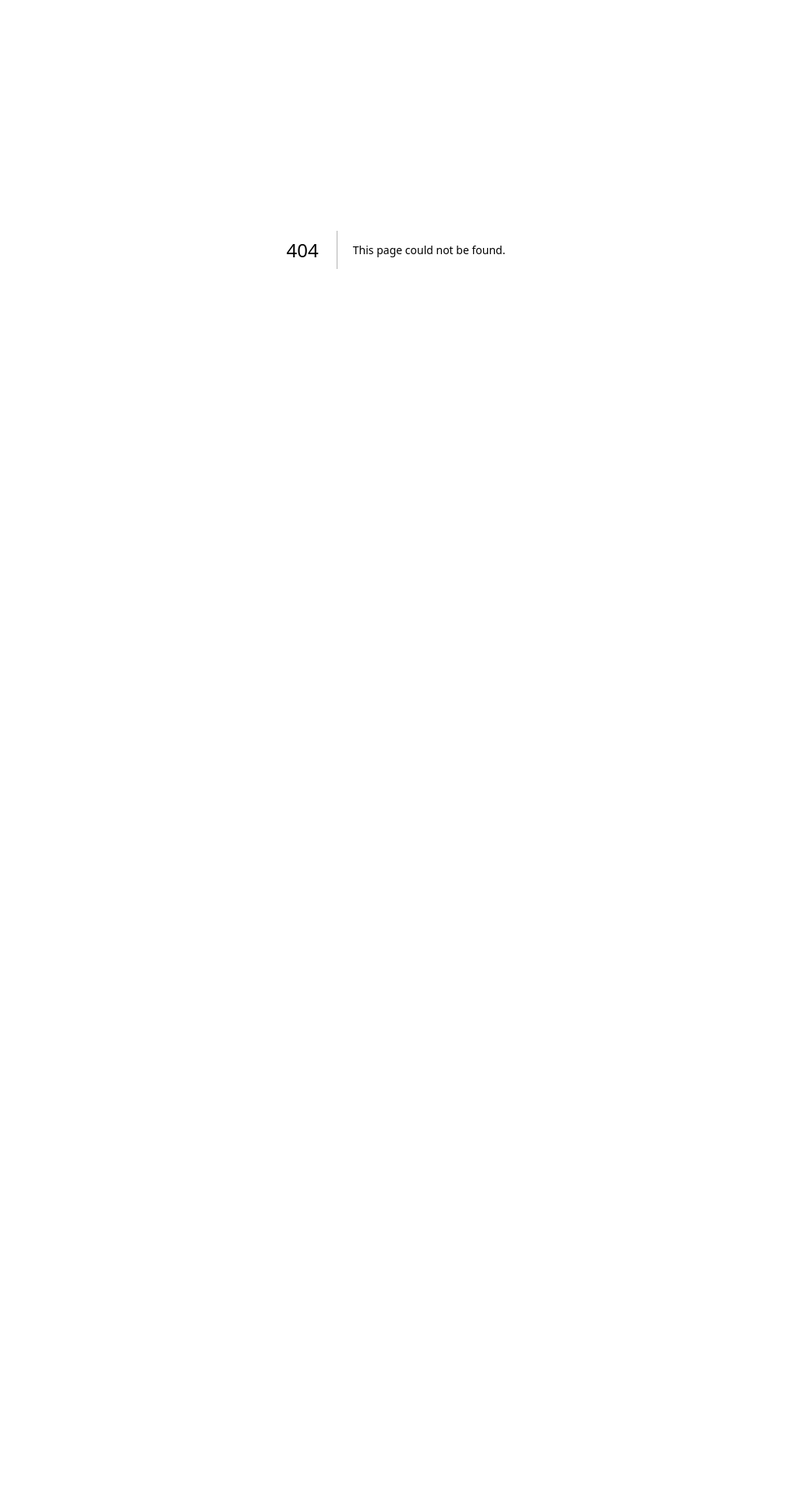
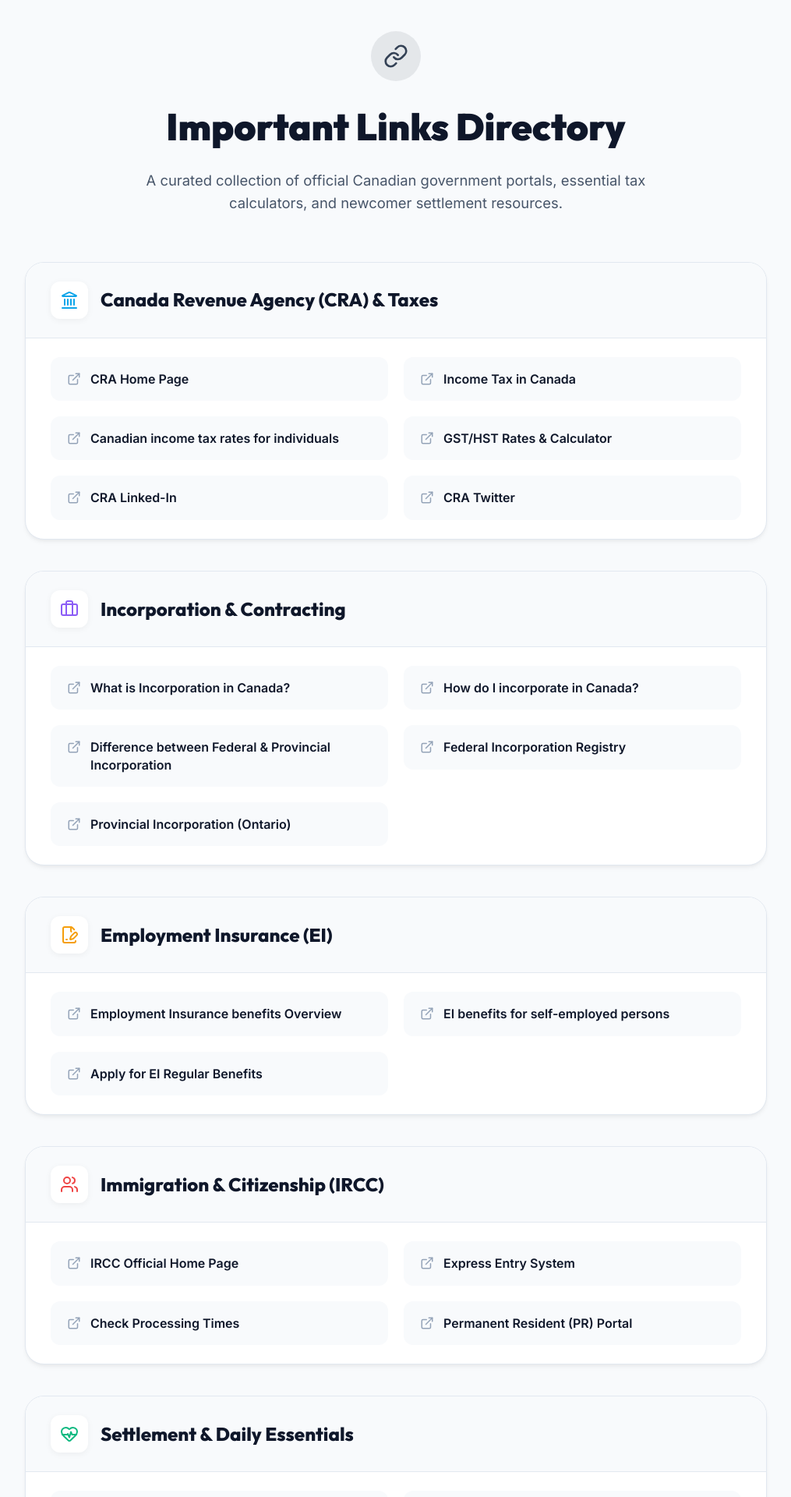
Before and after one commit to uditguptaca/professionalsclub, a Next.js app: page /imp-links in a window 1280 px wide. Before the commit this address had no page. Shown: the part 80-2000 px from the top of the page at 78% size, without its empty margins (132-1147 px from the left). Before the commit the page ends 800 px from the top, so only its background shows below. Built offline with nearby package versions, Linux system fonts and the light colour scheme.

Commit message:
Create comprehensive 'Important Links' directory containing CRA, incorporation, and settlement resources

```diff
--- /dev/null
+++ b/src/app/imp-links/page.tsx
@@ -0,0 +1,154 @@
+'use client';
+import React from 'react';
+import Navbar from '@/components/shared/Navbar';
+import Footer from '@/components/shared/Footer';
+import { ExternalLink, Link as LinkIcon, Landmark, Briefcase, FileSignature, Users, HeartPulse } from 'lucide-react';
+
+const linkCategories = [
+  {
+    title: 'Canada Revenue Agency (CRA) & Taxes',
+    icon: <Landmark size={24} style={{ color: '#0ea5e9' }} />,
+    color: '#0ea5e9',
+    links: [
+      { name: 'CRA Home Page', url: 'https://www.canada.ca/en/revenue-agency.html' },
+      { name: 'Income Tax in Canada', url: 'https://www.canada.ca/en/services/taxes/income-tax.html' },
+      { name: 'Canadian income tax rates for individuals', url: 'https://www.canada.ca/en/revenue-agency/services/tax/individuals/frequently-asked-questions-individuals/canadian-income-tax-rates-individuals-current-previous-years.html' },
+      { name: 'GST/HST Rates & Calculator', url: 'https://www.canada.ca/en/revenue-agency/services/tax/businesses/topics/gst-hst-businesses/charge-collect-which-rate/calculator.html' },
+      { name: 'CRA Linked-In', url: 'https://www.linkedin.com/company/cra-arc/' },
+      { name: 'CRA Twitter', url: 'https://twitter.com/CanRevAgency' },
+    ]
+  },
+  {
+    title: 'Incorporation & Contracting',
+    icon: <Briefcase size={24} style={{ color: '#8b5cf6' }} />,
+    color: '#8b5cf6',
+    links: [
+      { name: 'What is Incorporation in Canada?', url: 'https://ised-isde.canada.ca/site/corporations-canada/en/business-corporations/what-are-business-corporations' },
+      { name: 'How do I incorporate in Canada?', url: 'https://ised-isde.canada.ca/site/corporations-canada/en/business-corporations/how-incorporate-business' },
+      { name: 'Difference between Federal & Provincial Incorporation', url: 'https://ised-isde.canada.ca/site/corporations-canada/en/business-corporations/incorporating-federally-or-provincially-territorially' },
+      { name: 'Federal Incorporation Registry', url: 'https://ised-isde.canada.ca/site/corporations-canada/en' },
+      { name: 'Provincial Incorporation (Ontario)', url: 'https://www.ontario.ca/page/incorporate-business' },
+    ]
+  },
+  {
+    title: 'Employment Insurance (EI)',
+    icon: <FileSignature size={24} style={{ color: '#f59e0b' }} />,
+    color: '#f59e0b',
+    links: [
+      { name: 'Employment Insurance benefits Overview', url: 'https://www.canada.ca/en/services/benefits/ei.html' },
+      { name: 'EI benefits for self-employed persons', url: 'https://www.canada.ca/en/services/benefits/ei/ei-self-employed-workers.html' },
+      { name: 'Apply for EI Regular Benefits', url: 'https://www.canada.ca/en/services/benefits/ei/ei-regular-benefit/apply.html' },
+    ]
+  },
+  {
+    title: 'Immigration & Citizenship (IRCC)',
+    icon: <Users size={24} style={{ color: '#ef4444' }} />,
+    color: '#ef4444',
+    links: [
+      { name: 'IRCC Official Home Page', url: 'https://www.canada.ca/en/immigration-refugees-citizenship.html' },
+      { name: 'Express Entry System', url: 'https://www.canada.ca/en/immigration-refugees-citizenship/services/immigrate-canada/express-entry.html' },
+      { name: 'Check Processing Times', url: 'https://www.canada.ca/en/immigration-refugees-citizenship/services/application/check-processing-times.html' },
+      { name: 'Permanent Resident (PR) Portal', url: 'https://prson-srpen.apps.cic.gc.ca/en/login' },
+    ]
+  },
+  {
+    title: 'Settlement & Daily Essentials',
+    icon: <HeartPulse size={24} style={{ color: '#10b981' }} />,
+    color: '#10b981',
+    links: [
+      { name: 'Apply for a Social Insurance Number (SIN)', url: 'https://www.canada.ca/en/employment-social-development/services/sin.html' },
+      { name: 'Service Canada Portal', url: 'https://www.canada.ca/en/employment-social-development/corporate/portfolio/service-canada.html' },
+      { name: 'Apply for Ontario Health Insurance Plan (OHIP)', url: 'https://www.ontario.ca/page/apply-ohip-and-get-health-card' },
+      { name: 'Job Bank Canada', url: 'https://www.jobbank.gc.ca/home' },
+    ]
+  }
+];
+
+export default function ImpLinksPage() {
+  return (
+    <>
+      <Navbar />
+
+      <main style={{ paddingTop: 120, paddingBottom: 80, minHeight: '100vh', background: '#f8fafc' }}>
+        <div className="container" style={{ maxWidth: 1000 }}>
+
+          <div style={{ textAlign: 'center', marginBottom: 60 }}>
+            <div style={{ display: 'inline-flex', alignItems: 'center', justifyContent: 'center', width: 64, height: 64, borderRadius: '50%', background: 'rgba(51,65,85,0.1)', color: '#334155', marginBottom: 20 }}>
+              <LinkIcon size={32} />
+            </div>
+            <h1 style={{ fontSize: '3rem', fontWeight: 900, fontFamily: 'var(--font-display)', marginBottom: 16 }}>
+              Important Links Directory
+            </h1>
+            <p style={{ fontSize: '1.15rem', color: 'var(--text-secondary)', maxWidth: 700, margin: '0 auto' }}>
+              A curated collection of official Canadian government portals, essential tax calculators, and newcomer settlement resources.
+            </p>
+          </div>
+
+          <div style={{ display: 'flex', flexDirection: 'column', gap: 40 }}>
+            {linkCategories.map((cat, idx) => (
+              <div key={idx} style={{ background: 'white', borderRadius: 24, overflow: 'hidden', boxShadow: '0 4px 6px -1px rgba(0, 0, 0, 0.05), 0 2px 4px -1px rgba(0, 0, 0, 0.03)', border: '1px solid var(--border-color)' }}>
+                <div style={{ padding: '24px 32px', borderBottom: '1px solid var(--border-color)', display: 'flex', alignItems: 'center', gap: 16, background: '#f8fafc' }}>
+                  <div style={{ width: 48, height: 48, borderRadius: 12, background: 'white', display: 'flex', alignItems: 'center', justifyContent: 'center', boxShadow: '0 2px 8px rgba(0,0,0,0.05)' }}>
+                    {cat.icon}
+                  </div>
+                  <h2 style={{ fontSize: '1.5rem', fontWeight: 800, fontFamily: 'var(--font-display)', margin: 0 }}>
+                    {cat.title}
+                  </h2>
+                </div>
+
+                <div style={{ padding: '24px 32px' }}>
+                  <ul style={{ listStyle: 'none', padding: 0, margin: 0, display: 'grid', gridTemplateColumns: 'repeat(auto-fill, minmax(300px, 1fr))', gap: 20 }}>
+                    {cat.links.map((link, jdx) => (
+                      <li key={jdx}>
+                        <a
+                          href={link.url}
+                          target="_blank"
+                          rel="noopener noreferrer"
+                          style={{
+                            display: 'flex',
+                            alignItems: 'flex-start',
+                            gap: 12,
+                            padding: '16px 20px',
+                            background: '#f8fafc',
+                            borderRadius: 12,
+                            textDecoration: 'none',
+                            color: 'var(--text-primary)',
+                            transition: 'all 0.2s',
+                            border: '1px solid transparent'
+                          }}
+                          className={`hover:border-${cat.color} hover:bg-white hover:shadow-md group`}
+                          onMouseOver={(e) => {
+                            e.currentTarget.style.borderColor = cat.color;
+                            e.currentTarget.style.background = 'white';
+                            e.currentTarget.style.boxShadow = '0 4px 12px rgba(0,0,0,0.05)';
+                            e.currentTarget.style.transform = 'translateY(-2px)';
+                            const icon = e.currentTarget.querySelector('.link-icon') as HTMLElement;
+                            if (icon) icon.style.color = cat.color;
+                          }}
+                          onMouseOut={(e) => {
+                            e.currentTarget.style.borderColor = 'transparent';
+                            e.currentTarget.style.background = '#f8fafc';
+                            e.currentTarget.style.boxShadow = 'none';
+                            e.currentTarget.style.transform = 'translateY(0)';
+                            const icon = e.currentTarget.querySelector('.link-icon') as HTMLElement;
+                            if (icon) icon.style.color = '#94a3b8';
+                          }}
+                        >
+                          <ExternalLink className="link-icon" size={18} style={{ color: '#94a3b8', marginTop: 2, transition: 'color 0.2s', flexShrink: 0 }} />
+                          <span style={{ fontSize: '1rem', fontWeight: 600, lineHeight: 1.4 }}>{link.name}</span>
+                        </a>
+                      </li>
+                    ))}
+                  </ul>
+                </div>
+              </div>
+            ))}
+          </div>
+
+        </div>
+      </main>
+
+      <Footer />
+    </>
+  );
+}
--- a/src/components/shared/Navbar.tsx
+++ b/src/components/shared/Navbar.tsx
@@ -58,6 +58,7 @@
               <li><Link href="/blogs">Blogs</Link></li>
               <li><a href="https://www.forbes.com/advisor/ca/income-tax-calculator/" target="_blank" rel="noopener noreferrer">Tax Calculator</a></li>
               <li><Link href="/recruit-firms">Recruit Firms</Link></li>
+              <li><Link href="/imp-links">Imp Links</Link></li>
             </ul>
           </li>
           <li><Link href="/settlement">Newcomer</Link></li>
```
